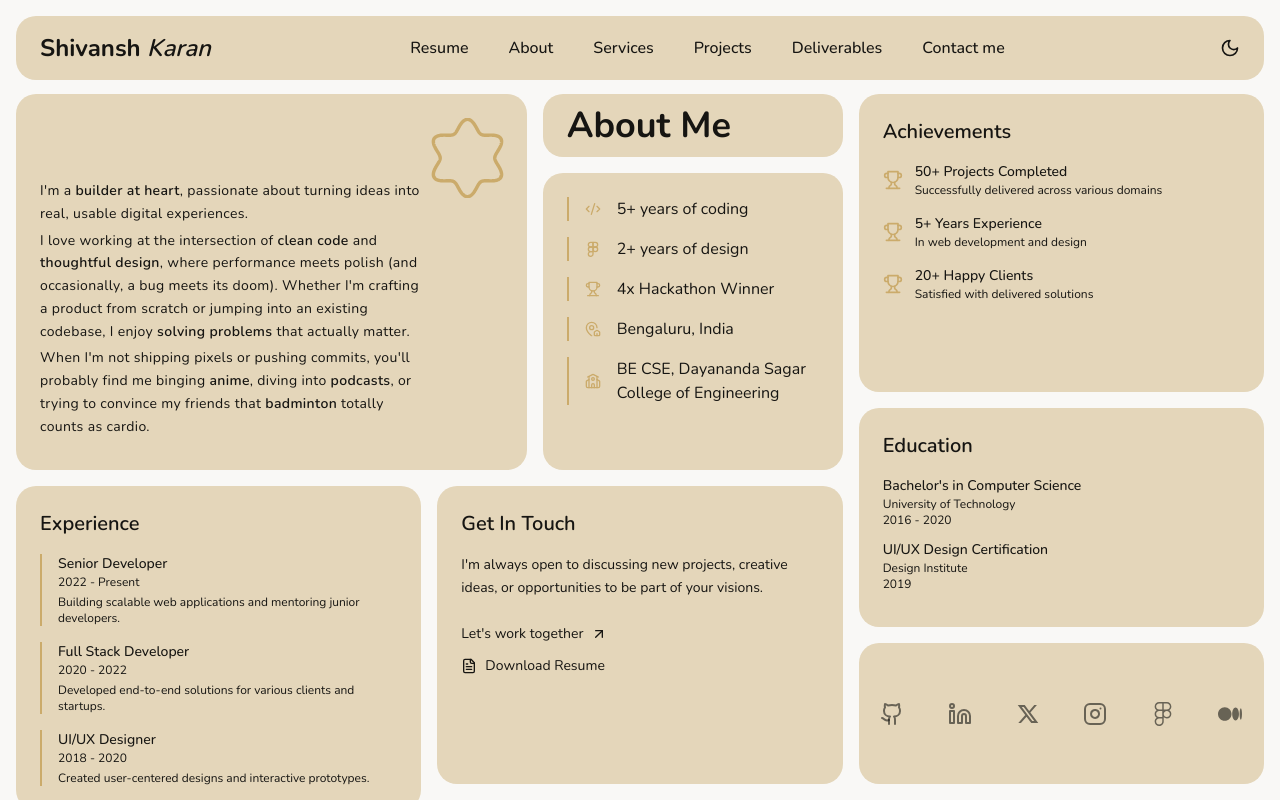
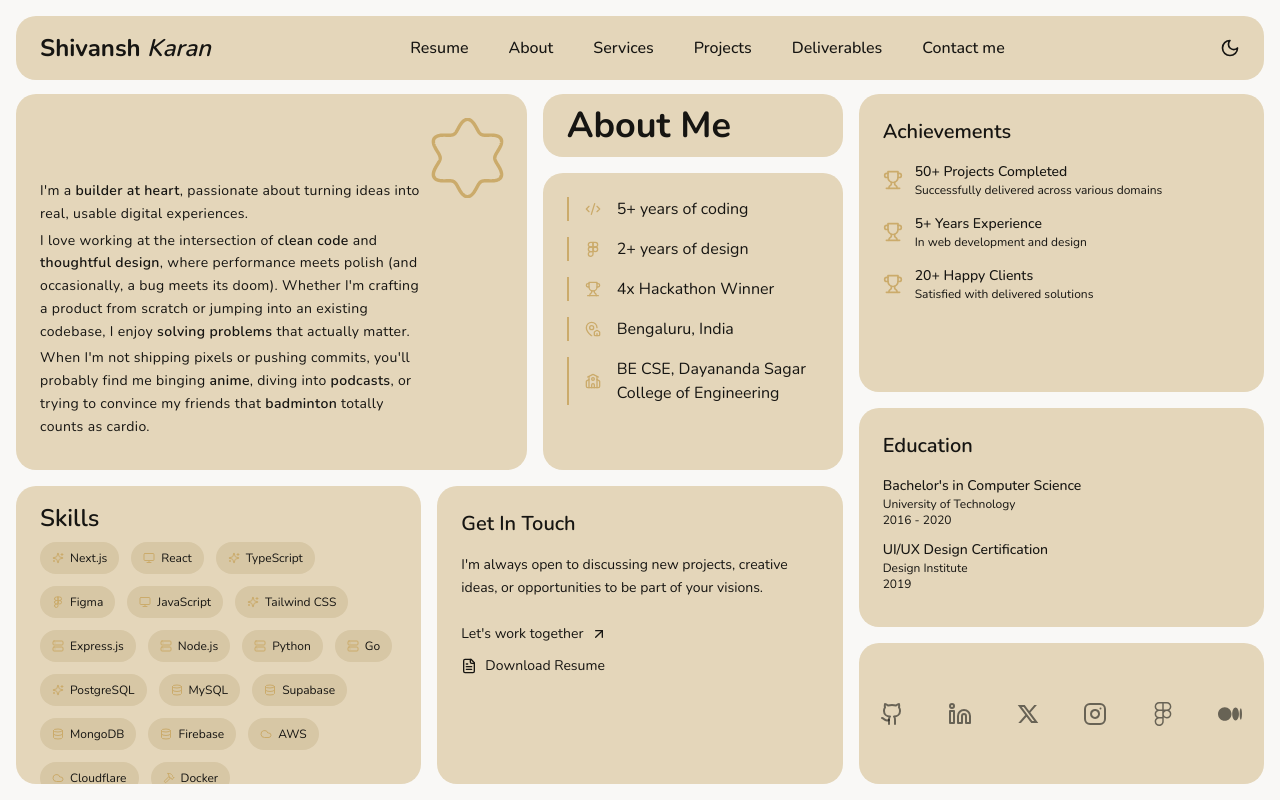
Before and after one commit to SpaceTesla/bentolio, a Next.js app: page /about in a window 1280 px wide. Built offline with nearby package versions, Linux system fonts and the light colour scheme.

Commit message:
feat: add skills section

```diff
--- a/src/app/about/page.tsx
+++ b/src/app/about/page.tsx
@@ -15,6 +15,7 @@ import {
   LuFigma,
 } from 'react-icons/lu';
 import Link from 'next/link';
+import { TechnologyLabels } from '../components/TechnologyLabels';
 
 export default function About() {
   return (
@@ -105,39 +106,13 @@ export default function About() {
             </div>
           </div>
 
-          {/* Experience Section */}
+          {/* Skills Section */}
           <div className="col-span-4 row-span-5 max-lg:col-span-6 max-lg:min-h-[20rem] max-md:col-span-full">
-            <div className="bg-primary relative min-h-full overflow-hidden rounded-[20px] p-6">
-              <h2 className="mb-4 text-xl font-semibold max-lg:text-lg">
-                Experience
+            <div className="bg-primary hide-scrollbar relative h-full overflow-y-auto rounded-[20px] px-6 py-4">
+              <h2 className="mb-2 text-2xl font-semibold max-lg:text-lg">
+                Skills
               </h2>
-              <div className="space-y-4">
-                <div className="border-accent border-l-2 pl-4">
-                  <h3 className="text-sm font-medium">Senior Developer</h3>
-                  <p className="text-muted-foreground text-xs">
-                    2022 - Present
-                  </p>
-                  <p className="mt-1 text-xs">
-                    Building scalable web applications and mentoring junior
-                    developers.
-                  </p>
-                </div>
-                <div className="border-accent border-l-2 pl-4">
-                  <h3 className="text-sm font-medium">Full Stack Developer</h3>
-                  <p className="text-muted-foreground text-xs">2020 - 2022</p>
-                  <p className="mt-1 text-xs">
-                    Developed end-to-end solutions for various clients and
-                    startups.
-                  </p>
-                </div>
-                <div className="border-accent border-l-2 pl-4">
-                  <h3 className="text-sm font-medium">UI/UX Designer</h3>
-                  <p className="text-muted-foreground text-xs">2018 - 2020</p>
-                  <p className="mt-1 text-xs">
-                    Created user-centered designs and interactive prototypes.
-                  </p>
-                </div>
-              </div>
+              <TechnologyLabels />
             </div>
           </div>
 
--- /dev/null
+++ b/src/app/components/Label.tsx
@@ -0,0 +1,15 @@
+import React from 'react';
+
+interface LabelProps {
+  text: string;
+  icon: React.ComponentType<{ className?: string }>;
+}
+
+export default function Label({ text, icon: Icon }: LabelProps) {
+  return (
+    <div className="bg-secondary text-light flex items-center justify-center gap-1.5 rounded-full px-3 py-2">
+      <Icon className="text-accent h-3 w-3" />
+      <p className="text-xs font-light">{text}</p>
+    </div>
+  );
+}
--- /dev/null
+++ b/src/app/components/TechnologyLabels.tsx
@@ -0,0 +1,105 @@
+import React from 'react';
+import { technologies } from '../../data/technologies';
+import Label from './Label';
+
+// Technology Labels Component
+export const TechnologyLabels: React.FC = () => {
+  return (
+    <div className="flex flex-wrap gap-3 overflow-y-auto">
+      {technologies.map((tech, index) => (
+        <Label key={index} text={tech.text} icon={tech.icon} />
+      ))}
+    </div>
+  );
+};
+
+// Individual label exports for flexible usage
+export const NextJsLabel = () => {
+  const tech = technologies.find((t) => t.text === 'Next.js');
+  return tech ? <Label text={tech.text} icon={tech.icon} /> : null;
+};
+
+export const ReactLabel = () => {
+  const tech = technologies.find((t) => t.text === 'React');
+  return tech ? <Label text={tech.text} icon={tech.icon} /> : null;
+};
+
+export const TypeScriptLabel = () => {
+  const tech = technologies.find((t) => t.text === 'TypeScript');
+  return tech ? <Label text={tech.text} icon={tech.icon} /> : null;
+};
+
+export const FigmaLabel = () => {
+  const tech = technologies.find((t) => t.text === 'Figma');
+  return tech ? <Label text={tech.text} icon={tech.icon} /> : null;
+};
+
+export const JavaScriptLabel = () => {
+  const tech = technologies.find((t) => t.text === 'JavaScript');
+  return tech ? <Label text={tech.text} icon={tech.icon} /> : null;
+};
+
+export const TailwindLabel = () => {
+  const tech = technologies.find((t) => t.text === 'Tailwind CSS');
+  return tech ? <Label text={tech.text} icon={tech.icon} /> : null;
+};
+
+export const ExpressLabel = () => {
+  const tech = technologies.find((t) => t.text === 'Express.js');
+  return tech ? <Label text={tech.text} icon={tech.icon} /> : null;
+};
+
+export const NodeJsLabel = () => {
+  const tech = technologies.find((t) => t.text === 'Node.js');
+  return tech ? <Label text={tech.text} icon={tech.icon} /> : null;
+};
+
+export const PythonLabel = () => {
+  const tech = technologies.find((t) => t.text === 'Python');
+  return tech ? <Label text={tech.text} icon={tech.icon} /> : null;
+};
+
+export const GoLabel = () => {
+  const tech = technologies.find((t) => t.text === 'Go');
+  return tech ? <Label text={tech.text} icon={tech.icon} /> : null;
+};
+
+export const PostgreSQLLabel = () => {
+  const tech = technologies.find((t) => t.text === 'PostgreSQL');
+  return tech ? <Label text={tech.text} icon={tech.icon} /> : null;
+};
+
+export const MySQLLabel = () => {
+  const tech = technologies.find((t) => t.text === 'MySQL');
+  return tech ? <Label text={tech.text} icon={tech.icon} /> : null;
+};
+
+export const SupabaseLabel = () => {
+  const tech = technologies.find((t) => t.text === 'Supabase');
+  return tech ? <Label text={tech.text} icon={tech.icon} /> : null;
+};
+
+export const MongoLabel = () => {
+  const tech = technologies.find((t) => t.text === 'MongoDB');
+  return tech ? <Label text={tech.text} icon={tech.icon} /> : null;
+};
+
+export const FirebaseLabel = () => {
+  const tech = technologies.find((t) => t.text === 'Firebase');
+  return tech ? <Label text={tech.text} icon={tech.icon} /> : null;
+};
+
+export const AWSLabel = () => {
+  const tech = technologies.find((t) => t.text === 'AWS');
+  return tech ? <Label text={tech.text} icon={tech.icon} /> : null;
+};
+
+export const CloudflareLabel = () => {
+  const tech = technologies.find((t) => t.text === 'Cloudflare');
+  return tech ? <Label text={tech.text} icon={tech.icon} /> : null;
+};
+
+export const DockerLabel = () => {
+  const tech = technologies.find((t) => t.text === 'Docker');
+  return tech ? <Label text={tech.text} icon={tech.icon} /> : null;
+};
--- a/src/app/globals.css
+++ b/src/app/globals.css
@@ -75,3 +75,49 @@
     color: var(--foreground);
   }
 }
+
+@layer utilities {
+  .scrollbar-hide {
+    -ms-overflow-style: none; /* Internet Explorer 10+ */
+    scrollbar-width: none; /* Firefox */
+  }
+  .scrollbar-hide::-webkit-scrollbar {
+    display: none; /* Safari and Chrome */
+  }
+
+  .custom-scrollbar {
+    scrollbar-width: thin;
+    scrollbar-color: var(--accent) transparent;
+  }
+
+  .custom-scrollbar::-webkit-scrollbar {
+    width: 8px;
+  }
+
+  .custom-scrollbar::-webkit-scrollbar-track {
+    background: transparent;
+    border-radius: 4px;
+  }
+
+  .custom-scrollbar::-webkit-scrollbar-thumb {
+    background: var(--accent);
+    border-radius: 4px;
+  }
+
+  .custom-scrollbar::-webkit-scrollbar-thumb:hover {
+    background: color-mix(in srgb, var(--accent) 80%, black);
+  }
+
+  .custom-scrollbar::-webkit-scrollbar-button {
+    display: none;
+  }
+
+  .hide-scrollbar {
+    -ms-overflow-style: none; /* Internet Explorer 10+ */
+    scrollbar-width: none; /* Firefox */
+  }
+
+  .hide-scrollbar::-webkit-scrollbar {
+    display: none; /* Safari and Chrome */
+  }
+}
--- /dev/null
+++ b/src/data/technologies.ts
@@ -0,0 +1,45 @@
+import {
+  LuSparkles,
+  LuMonitor,
+  LuFigma,
+  LuServer,
+  LuDatabase,
+  LuCloud,
+  LuHammer,
+} from 'react-icons/lu';
+
+export interface Technology {
+  label: string;
+  text: string;
+  icon: React.ComponentType<{ className?: string }>;
+}
+
+export const technologies: Technology[] = [
+  { label: 'Sparkles', text: 'Next.js', icon: LuSparkles },
+  { label: 'Monitor', text: 'React', icon: LuMonitor },
+  { label: 'Sparkles', text: 'TypeScript', icon: LuSparkles },
+  { label: 'Figma', text: 'Figma', icon: LuFigma },
+  { label: 'Monitor', text: 'JavaScript', icon: LuMonitor },
+  { label: 'Sparkles', text: 'Tailwind CSS', icon: LuSparkles },
+  { label: 'Server', text: 'Express.js', icon: LuServer },
+  { label: 'Server', text: 'Node.js', icon: LuServer },
+  { label: 'Server', text: 'Python', icon: LuServer },
+  { label: 'Server', text: 'Go', icon: LuServer },
+  { label: 'Sparkles', text: 'PostgreSQL', icon: LuSparkles },
+  { label: 'Database', text: 'MySQL', icon: LuDatabase },
+  { label: 'Database', text: 'Supabase', icon: LuDatabase },
+  { label: 'Database', text: 'MongoDB', icon: LuDatabase },
+  { label: 'Database', text: 'Firebase', icon: LuDatabase },
+  { label: 'Cloud', text: 'AWS', icon: LuCloud },
+  { label: 'Cloud', text: 'Cloudflare', icon: LuCloud },
+  { label: 'Hammer', text: 'Docker', icon: LuHammer },
+];
+
+// Individual technology exports for flexible usage
+export const getTechnologyByText = (text: string): Technology | undefined => {
+  return technologies.find((tech) => tech.text === text);
+};
+
+export const getTechnologiesByLabel = (label: string): Technology[] => {
+  return technologies.filter((tech) => tech.label === label);
+};
```
